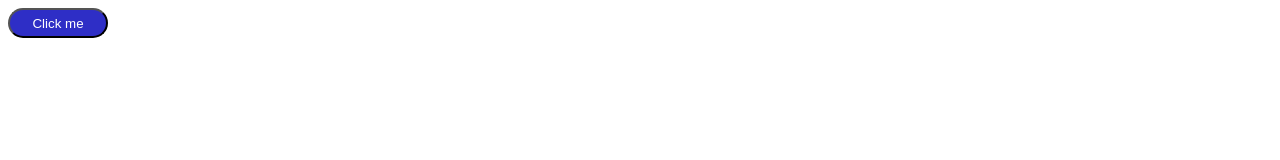
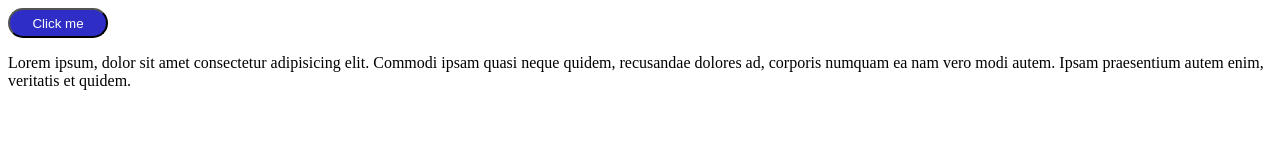
Before and after one commit to binojmadhuranga/acpt-demo-web, a plain HTML site: page index.html in a window 1280 px wide. Drawn offline with Linux system fonts and the light colour scheme.

Commit message:
Add paragraph to index.html and log message in index.js

```diff
--- a/index.html
+++ b/index.html
@@ -11,6 +11,7 @@
 
 <body>
     <button id="btn1">Click me</button>
+    <p>Lorem ipsum, dolor sit amet consectetur adipisicing elit. Commodi ipsam quasi neque quidem, recusandae dolores ad, corporis numquam ea nam vero modi autem. Ipsam praesentium autem enim, veritatis et quidem.</p>
 
 <script src="./index.js"> </script>
 </body>
--- a/index.js
+++ b/index.js
@@ -1,2 +1,4 @@
 let num = 4;
 console.log(num);
+
+console.log("add p tag to html fille");
```
